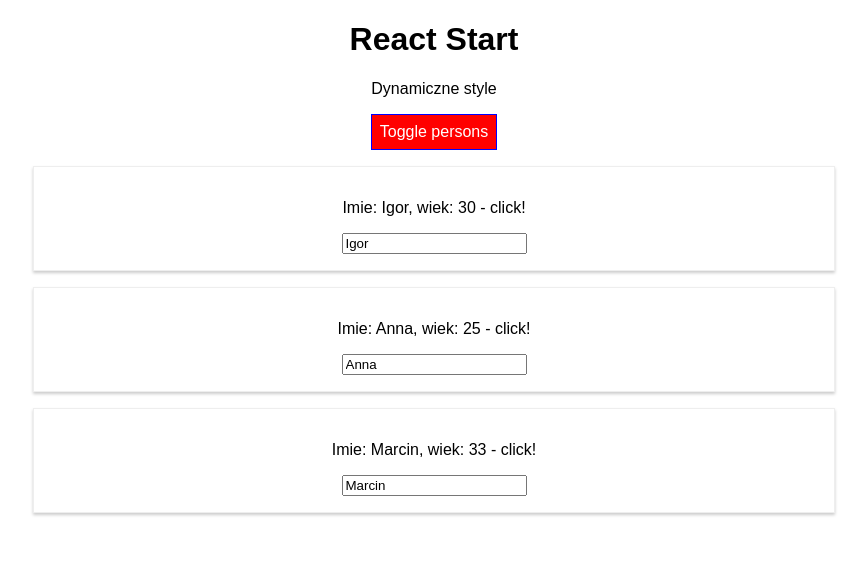
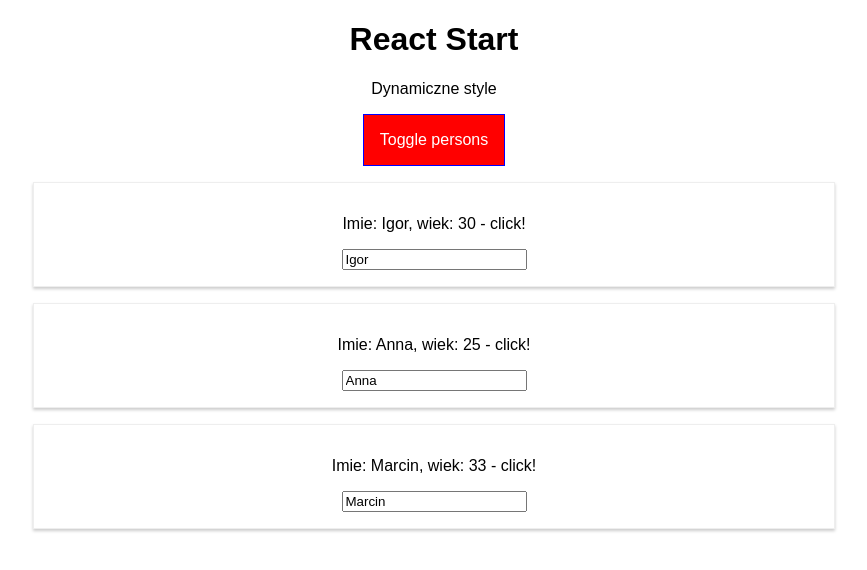
Before and after one commit to IgorSzczerbicki/react_styling, a React app: page / in a window 1280 px wide. Both pictures are taken after a click on the button "Toggle persons". Shown: the top 570 px of the page, without its empty margins (206-1073 px from the left). Built offline with nearby package versions, Linux system fonts and the light colour scheme.

Commit message:
Uzywanie modulow CSS - pseudoklasy

```diff
--- a/src/App.css
+++ b/src/App.css
@@ -9,3 +9,26 @@
 .bold {
 	font-weight: bold;
 }
+
+.App button {
+	border: 1px solid blue;
+	padding: 16px;
+	background-color: green;
+	font: inherit;
+	color: white;
+	cursor: pointer;
+}
+
+.App button:hover {
+	background-color: lightgreen;
+	color: black;
+}
+
+.App button.Red {
+	background-color: red;
+}
+
+.App button.Red:hover {
+	background-color: salmon;
+	color: black;
+}
--- a/src/App.js
+++ b/src/App.js
@@ -1,7 +1,6 @@
 import React, { Component } from 'react';
 import classes from './App.css';
 import Person from './Person/Person'
-//import Radium, {StyleRoot} from 'radium'
 
 class App extends Component {
 
@@ -44,20 +43,8 @@ class App extends Component {
 	};
 
 	render() {
-		const btnStyle = {
-			backgroundColor: 'green',
-			color: 'white',
-			font: 'inherit',
-			border: '1px solid blue',
-			padding: '8px',
-			/*cursor: 'pointer',
-			':hover': {
-				backgroundColor: 'lightgreen',
-				color: 'black'
-			}*/
-		};
-
 		let persons = null;
+		let btnClass = '';
 
 		if (this.state.showPersons){
 			persons = (
@@ -72,11 +59,7 @@ class App extends Component {
 					})}
 				</div>
 			);
-			btnStyle.backgroundColor = 'red';
-			/*btnStyle[':hover'] = {
-				backgroundColor: 'salmon',
-				color: 'black'
-			}*/
+			btnClass = classes.Red;
 		}
 
 		let assignedClasses = [];
@@ -92,7 +75,7 @@ class App extends Component {
 					<h1>React Start</h1>
 					<p className={assignedClasses.join(' ')}>Dynamiczne style</p>
 					<button
-						style = {btnStyle}
+						className={btnClass}
 						onClick={this.togglePersonHandler}>Toggle persons
 					</button>
 					{persons}
@@ -101,4 +84,4 @@ class App extends Component {
 	}
 }
 
-export default App; //Radium(App);
+export default App;
--- a/src/Person/Person.js
+++ b/src/Person/Person.js
@@ -1,15 +1,10 @@
 import React from 'react'
 import classes from './Person.css'
-//import Radium from 'radium'
 
 const person = (props) => {
-	/*const style = {
-		'@media (min-width: 500px)': {
-			width: '450px'
-		}
-	};*/
+
 	return (
-		<div className={classes.Person} > {/*style={style}>*/}
+		<div className={classes.Person} >
 			<p onClick={props.delete}>
 				Imie: {props.name}, wiek: {props.age} - click!
 			</p>
@@ -24,4 +19,4 @@ const person = (props) => {
 	)
 };
 
-export default person; //Radium(person);
+export default person;
```
